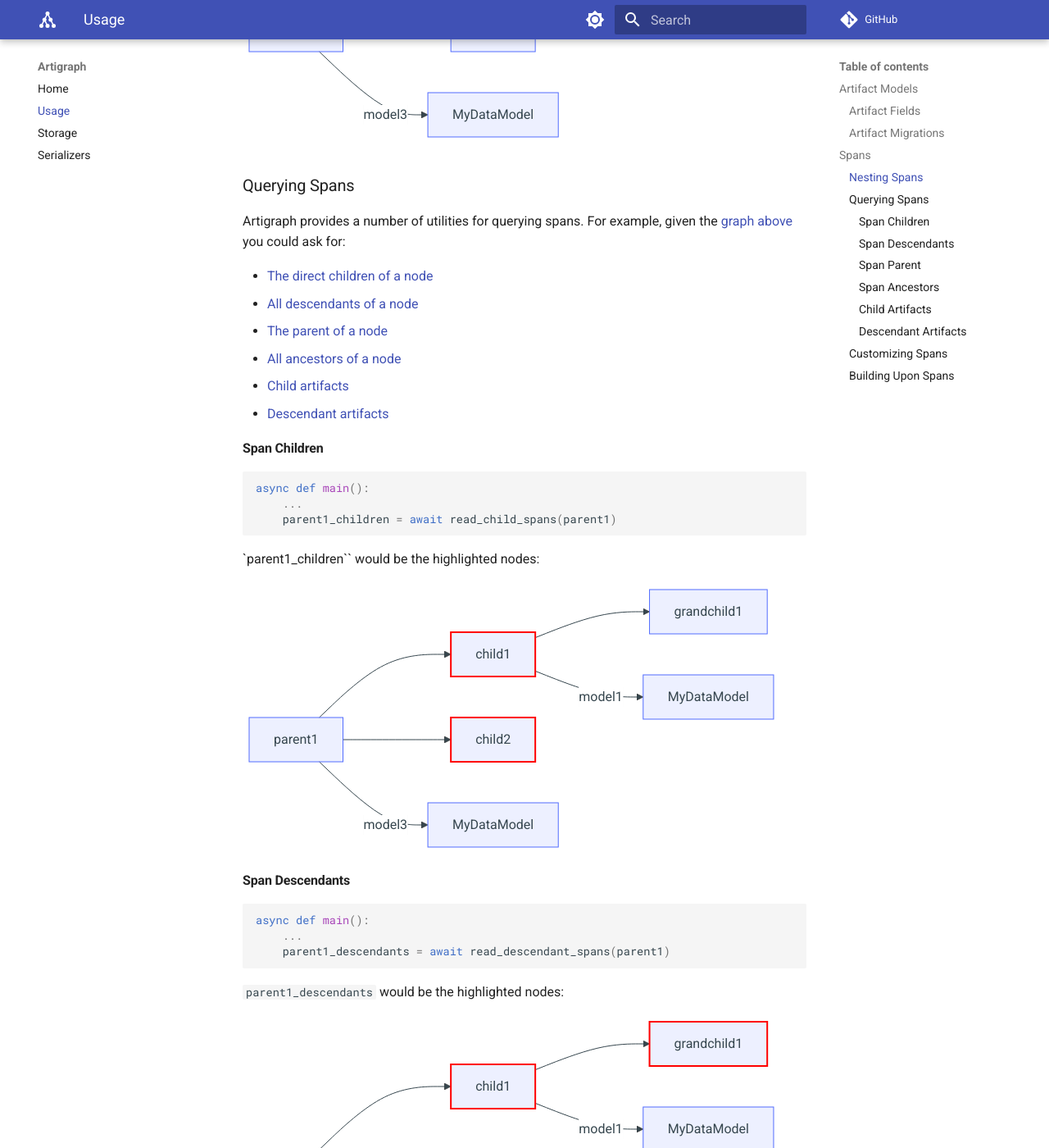
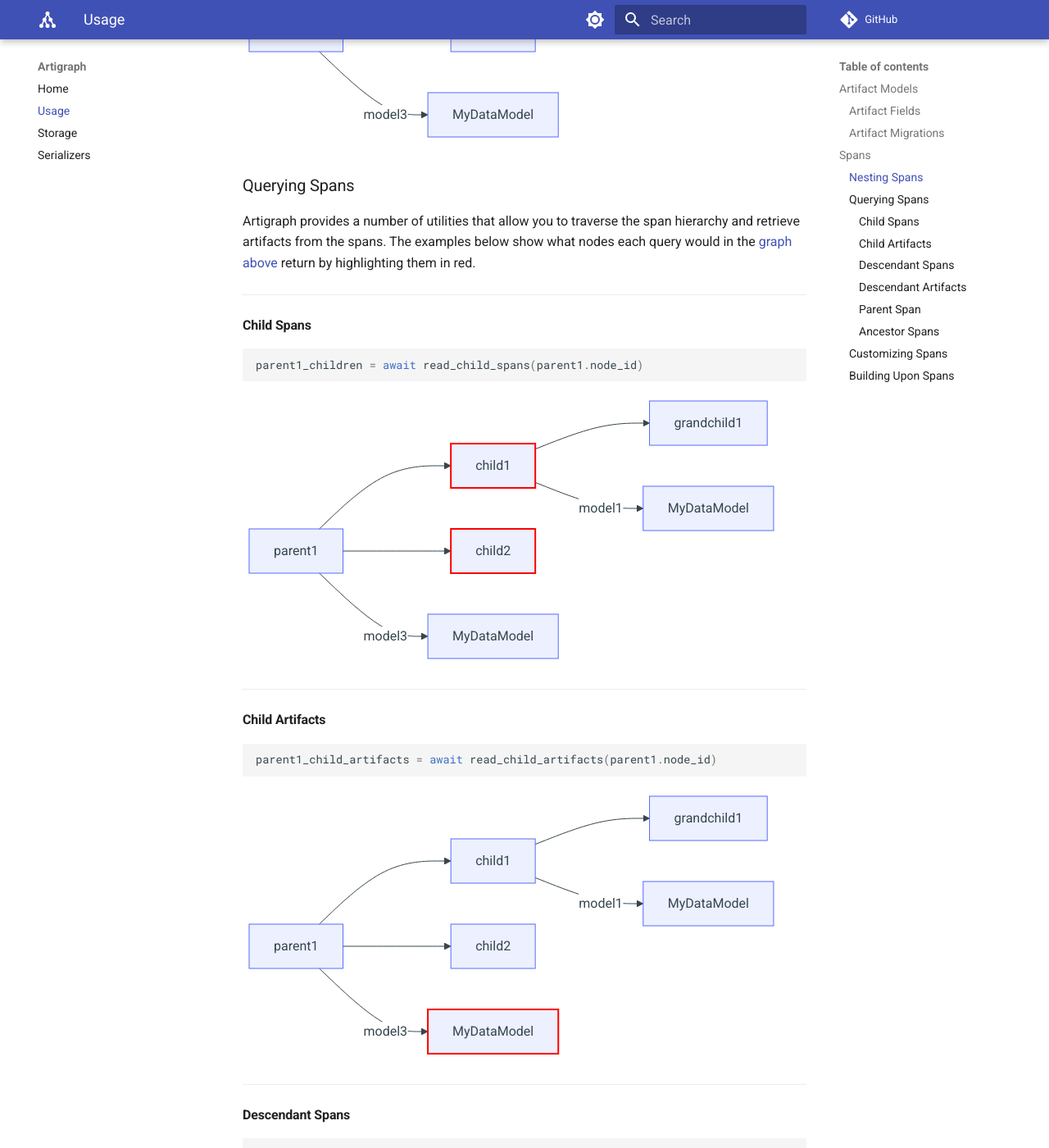
Before and after one commit to rmorshea/artigraph, an MkDocs documentation site: the page built from docs/usage.md, in a window 1280 px wide and 1400 px high, scrolled down 4422 px. Shown: the whole window at 82% size. Built offline with MkDocs 1.6.1 and Material for MkDocs 9.7.7, drawn with Linux system fonts in a browser that asks for light colours; comment, search, counter and statistics services are not loaded; some of the changed text lies outside the part shown.

Commit message:
improve query examples

````diff
--- a/docs/usage.md
+++ b/docs/usage.md
@@ -221,25 +221,17 @@
 
 ### Querying Spans
 
-Artigraph provides a number of utilities for querying spans. For example, given the
-[graph above](#span-graph) you could ask for:
+Artigraph provides a number of utilities that allow you to traverse the span hierarchy
+and retrieve artifacts from the spans. The examples below show what nodes each query
+would in the [graph above](#span-graph) return by highlighting them in red.
 
--   [The direct children of a node](#span-children)
--   [All descendants of a node](#span-descendants)
--   [The parent of a node](#span-parent)
--   [All ancestors of a node](#span-ancestors)
--   [Child artifacts](#child-artifacts)
--   [Descendant artifacts](#descendant-artifacts)
+---
 
-#### Span Children
+#### Child Spans
 
 ```python
-async def main():
-    ...
-    parent1_children = await read_child_spans(parent1)
+parent1_children = await read_child_spans(parent1.node_id)
 ```
-
-`parent1_children`` would be the highlighted nodes:
 
 ```mermaid
 graph LR
@@ -252,15 +244,31 @@
     parent1 --> |model3| model3[MyDataModel]
 ```
 
-#### Span Descendants
+---
+
+#### Child Artifacts
 
 ```python
-async def main():
-    ...
-    parent1_descendants = await read_descendant_spans(parent1)
+parent1_child_artifacts = await read_child_artifacts(parent1.node_id)
 ```
 
-`parent1_descendants` would be the highlighted nodes:
+```mermaid
+graph LR
+    parent1 --> child1
+    parent1 --> child2
+    child1 --> grandchild1
+    child1 --> |model1| model1[MyDataModel]
+    parent1 --> |model3| model3[MyDataModel]
+    style model3 stroke:red,stroke-width:2px
+```
+
+---
+
+#### Descendant Spans
+
+```python
+parent1_descendants = await read_descendant_spans(parent1.node_id)
+```
 
 ```mermaid
 graph LR
@@ -274,15 +282,32 @@
     parent1 --> |model3| model3[MyDataModel]
 ```
 
-#### Span Parent
+---
+
+#### Descendant Artifacts
 
 ```python
-async def main():
-    ...
-    child1_parent = await read_parent_span(child1)
+parent1_descendant_artifacts = await read_descendant_artifacts(parent1.node_id)
 ```
 
-`child1_parent` would be the highlighted node:
+```mermaid
+graph LR
+    parent1 --> child1
+    parent1 --> child2
+    child1 --> grandchild1
+    child1 --> |model1| model1[MyDataModel]
+    parent1 --> |model3| model3[MyDataModel]
+    style model1 stroke:red,stroke-width:2px
+    style model3 stroke:red,stroke-width:2px
+```
+
+---
+
+#### Parent Span
+
+```python
+child1_parent = await read_parent_span(child1.node_id)
+```
 
 ```mermaid
 graph LR
@@ -294,15 +319,13 @@
     parent1 --> |model3| model3[MyDataModel]
 ```
 
-#### Span Ancestors
+---
+
+#### Ancestor Spans
 
 ```python
-async def main():
-    ...
-    grandchild1_ancestors = await read_ancestor_spans(grandchild1)
+grandchild1_ancestors = await read_ancestor_spans(grandchild1.node_id)
 ```
-
-`grandchild1_ancestors` would be the highlighted nodes:
 
 ```mermaid
 graph LR
@@ -313,47 +336,6 @@
     child1 --> grandchild1
     child1 --> |model1| model1[MyDataModel]
     parent1 --> |model3| model3[MyDataModel]
-```
-
-#### Child Artifacts
-
-```python
-async def main():
-    ...
-    parent1_child_artifacts = await read_child_artifacts(parent1)
-```
-
-`parent1_child_artifacts` would be the highlighted nodes:
-
-```mermaid
-graph LR
-    parent1 --> child1
-    parent1 --> child2
-    child1 --> grandchild1
-    child1 --> |model1| model1[MyDataModel]
-    parent1 --> |model3| model3[MyDataModel]
-    style model3 stroke:red,stroke-width:2px
-```
-
-#### Descendant Artifacts
-
-```python
-async def main():
-    ...
-    parent1_descendant_artifacts = await read_descendant_artifacts(parent1)
-```
-
-`parent1_descendant_artifacts` would be the highlighted nodes:
-
-```mermaid
-graph LR
-    parent1 --> child1
-    parent1 --> child2
-    child1 --> grandchild1
-    child1 --> |model1| model1[MyDataModel]
-    parent1 --> |model3| model3[MyDataModel]
-    style model1 stroke:red,stroke-width:2px
-    style model3 stroke:red,stroke-width:2px
 ```
 
 ### Customizing Spans
````
